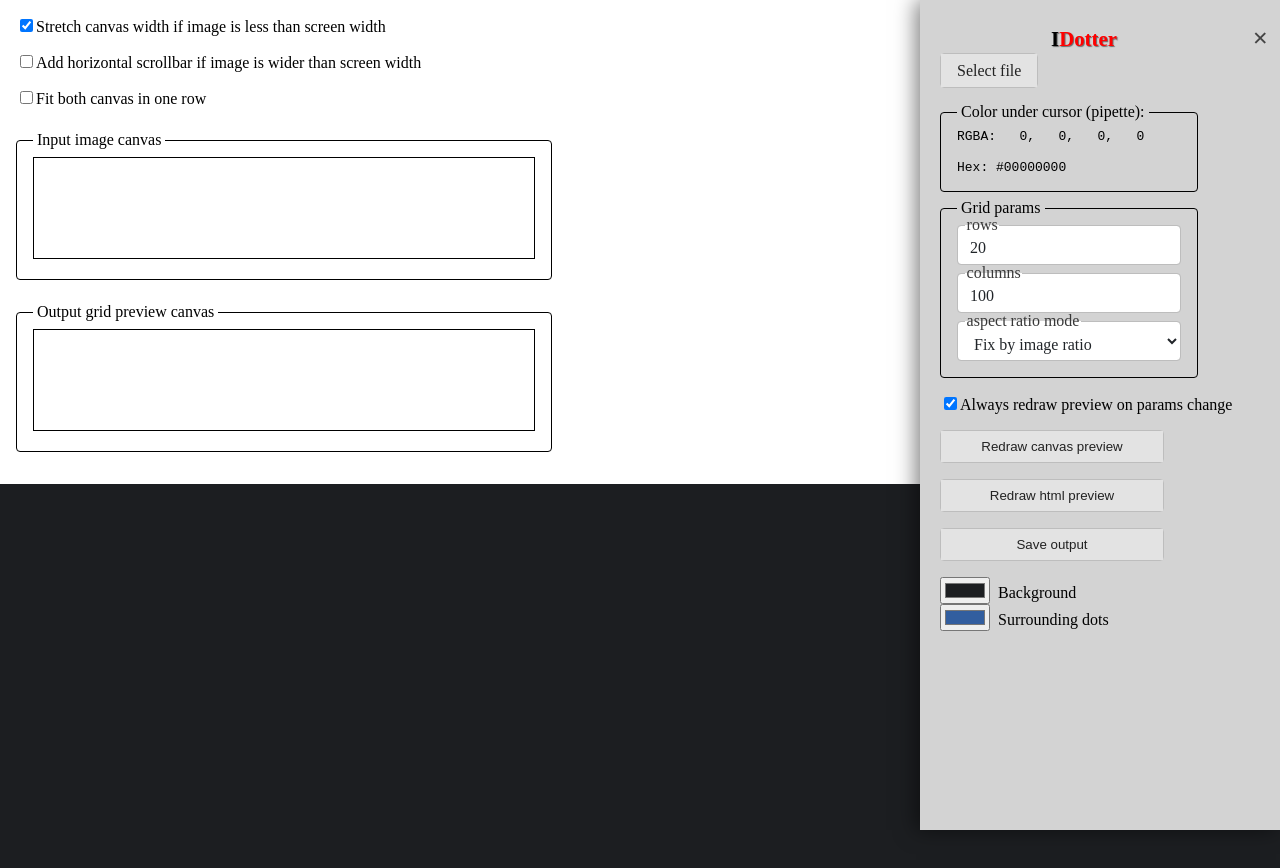
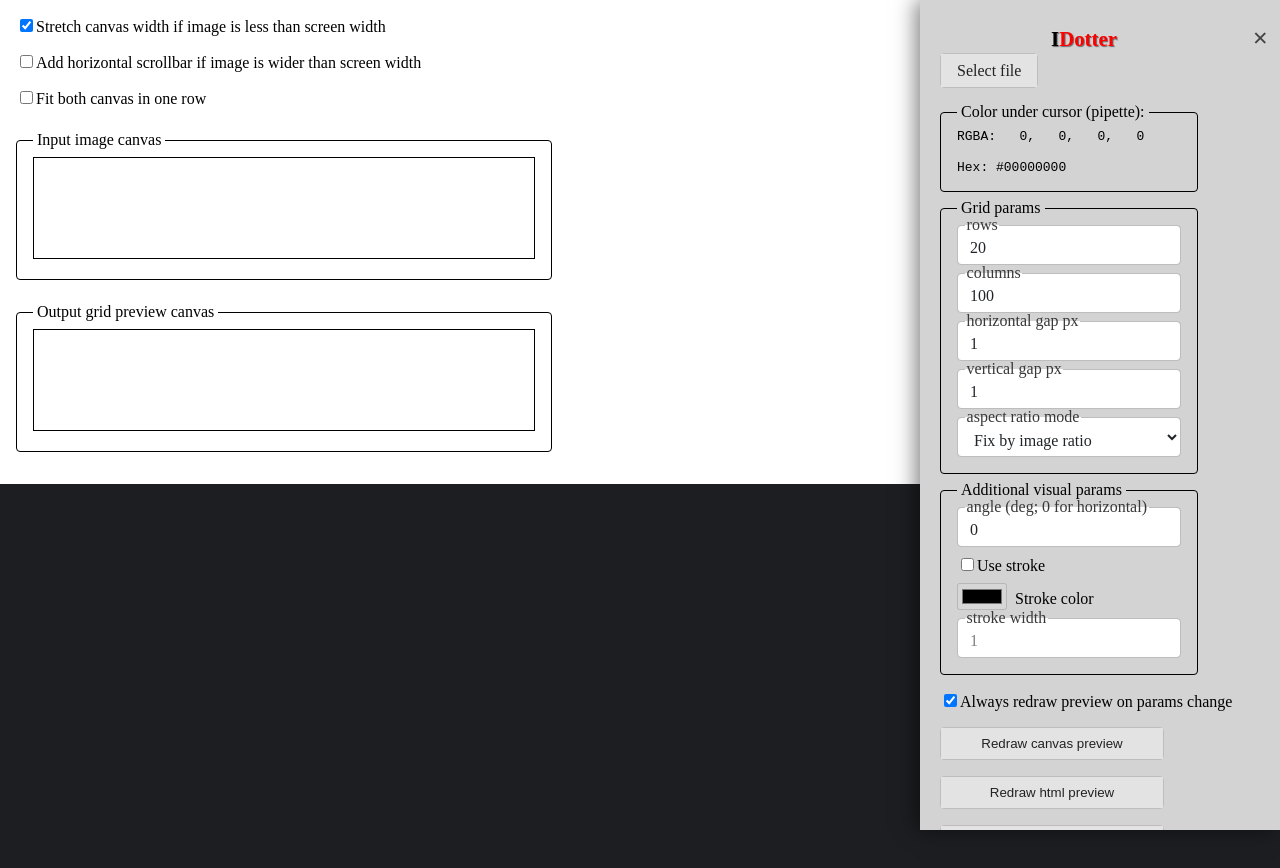
Before and after one commit to VasiliyTemniy/image-dotter, a React (Create React App) app: page / in a window 1280 px wide. Shown: the top 868 px of the page. Built offline with nearby package versions, Linux system fonts and the light colour scheme.

Commit message:
add params

```diff
--- a/src/components/Menu.js
+++ b/src/components/Menu.js
@@ -8,6 +8,18 @@ const Menu = ({
   updateRowsCount,
   columnsCount,
   updateColumnsCount,
+  horizontalGapPx,
+  updateHorizontalGapPx,
+  verticalGapPx,
+  updateVerticalGapPx,
+  angle,
+  updateAngle,
+  useStroke,
+  updateUseStroke,
+  strokeColor,
+  updateStrokeColor,
+  strokeWidth,
+  updateStrokeWidth,
   backgroundColor,
   updateBackgroundColor,
   surroundingDotsColor,
@@ -128,6 +140,38 @@ const Menu = ({
                 onChange={(e) => updateColumnsCount(e.target.value)}
               />
             </div>
+            <div className="text-input text-input__floating">
+              <label
+                htmlFor="horizontal-gap-px-input"
+                className="text-input__label"
+                title="Changes horizontal gap in output"
+              >
+                horizontal gap px
+              </label>
+              <input
+                id="horizontal-gap-px-input"
+                name="horizontal-gap-px"
+                className="text-input__field"
+                value={horizontalGapPx}
+                onChange={(e) => updateHorizontalGapPx(e.target.value)}
+              />
+            </div>
+            <div className="text-input text-input__floating">
+              <label
+                htmlFor="vertical-gap-px-input"
+                className="text-input__label"
+                title="Changes vertical gap in output"
+              >
+                vertical gap px
+              </label>
+              <input
+                id="vertical-gap-px-input"
+                name="vertical-gap-px"
+                className="text-input__field"
+                value={verticalGapPx}
+                onChange={(e) => updateVerticalGapPx(e.target.value)}
+              />
+            </div>
             <div className="select-input select-input__floating">
               <label
                 htmlFor="aspect-select"
@@ -147,6 +191,76 @@ const Menu = ({
                 <option value="square">Fix square ratio</option>
                 <option value="none">Do not fix ratio</option>
               </select>
+            </div>
+          </li>
+          <li className="container bg-lightgray padding-1rem border-black-1px margin-v-1rem flex column gap-05rem" style={{ width: '14rem' }}>
+            <div className='title'>Additional visual params</div>
+            <div className="text-input text-input__floating">
+              <label
+                htmlFor="angle-input"
+                className="text-input__label"
+                title="Changes angle of output"
+              >
+                angle (deg; 0 for horizontal)
+              </label>
+              <input
+                id="angle-input"
+                name="angle"
+                className="text-input__field"
+                value={angle}
+                onChange={(e) => updateAngle(e.target.value)}
+              />
+            </div>
+            <div className='checkbox-input checkbox-input__floating'>
+              <input
+                id="use-stroke"
+                type="checkbox"
+                name="use-stroke"
+                className="checkbox-input__field"
+                checked={useStroke}
+                onChange={(e) => updateUseStroke(e.target.checked)}
+              />
+              <label
+                htmlFor="use-stroke"
+                className="checkbox-input__label"
+                title="Use stroke or not"
+              >
+                Use stroke
+              </label>
+            </div>
+            <div className="color-input color-input__floating">
+              <input
+                id="stroke-color"
+                name="stroke-color"
+                type="color"
+                value={strokeColor}
+                onChange={(e) => updateStrokeColor(e.target.value)}
+                disabled={!useStroke}
+              />
+              <label
+                htmlFor="stroke-color"
+                className="color-input__label"
+                title="Changes stroke color of output"
+              >
+                Stroke color
+              </label>
+            </div>
+            <div className="text-input text-input__floating">
+              <label
+                htmlFor="stroke-width-input"
+                className="text-input__label"
+                title="Changes stroke width of output"
+              >
+                stroke width
+              </label>
+              <input
+                id="stroke-width-input"
+                name="stroke-width"
+                className="text-input__field"
+                value={strokeWidth}
+                onChange={(e) => updateStrokeWidth(e.target.value)}
+                disabled={!useStroke}
+              />
             </div>
           </li>
           <li>
```
